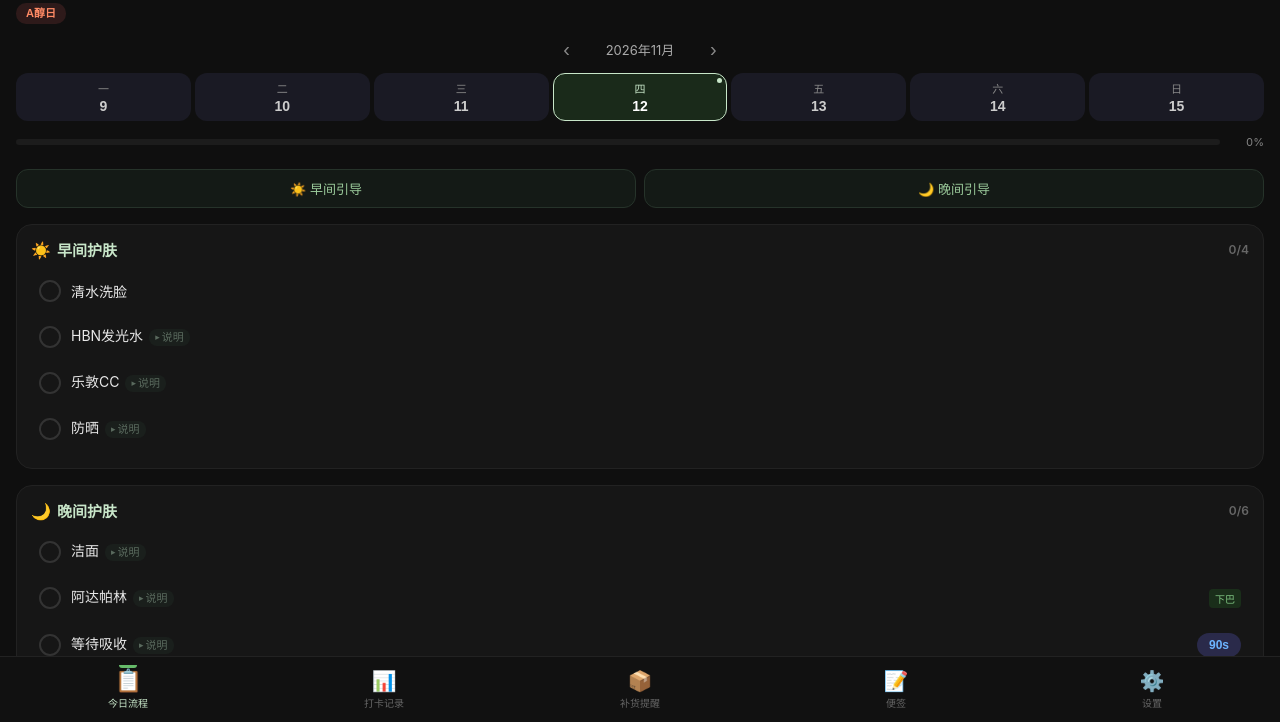
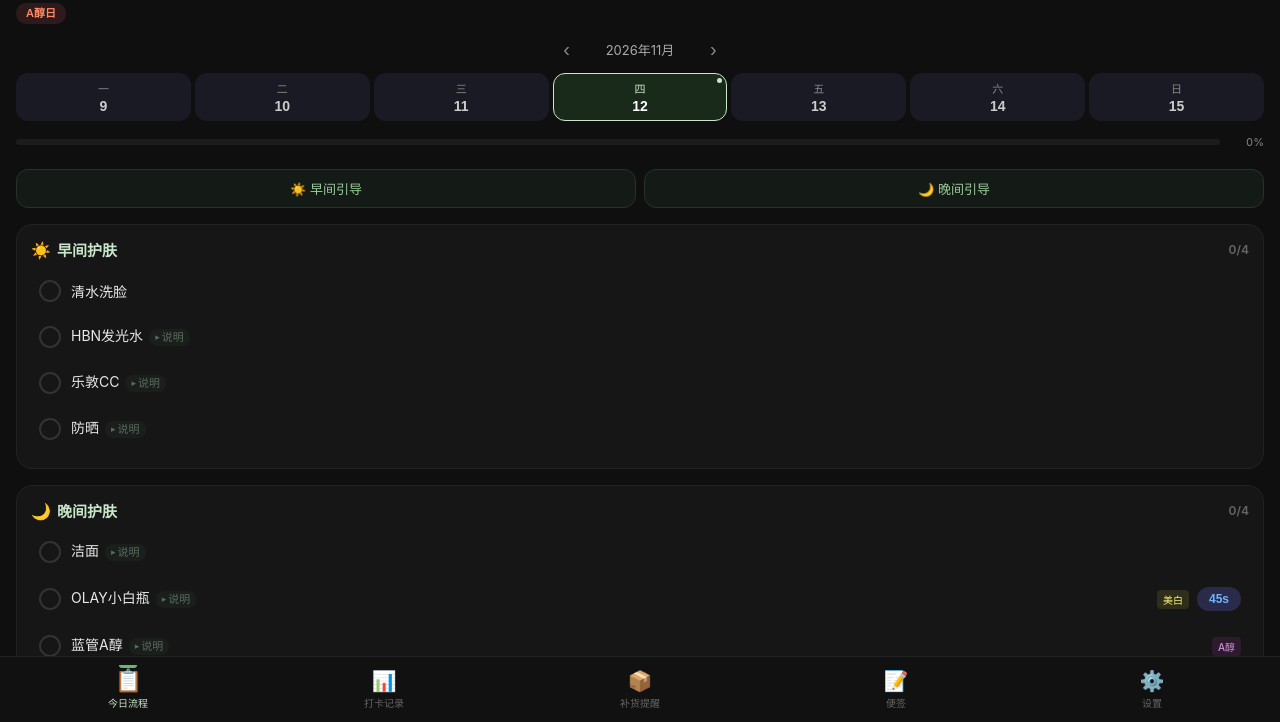
Before and after one commit to lynnetterivetwf492-crypto/skincare, a plain HTML site: page index.html in a window 1280 px wide. Shown: the part 78-800 px from the top of the page. Drawn offline with Linux system fonts and the light colour scheme.

Commit message:
Add files via upload

```diff
--- a/index.html
+++ b/index.html
@@ -570,10 +570,10 @@ body.light .note-peek.empty { color: #8a9199; }
 const dayNames = ['周日','周一','周二','周三','周四','周五','周六'];
 const dayShort = ['日','一','二','三','四','五','六'];
 const dayTypes = {
-  0: { text: '修复日', class: 'rest' },
+  0: { text: '维A酸日', class: 'active' },
   1: { text: 'A醇日', class: 'active' },
   2: { text: '水杨酸日', class: 'exfol' },
-  3: { text: '修复日', class: 'rest' },
+  3: { text: '维A酸日', class: 'active' },
   4: { text: 'A醇日', class: 'active' },
   5: { text: '清洁日', class: 'mild' },
   6: { text: 'A醇日', class: 'active' }
@@ -590,12 +590,11 @@ const routines = {
     0: [
       { name: '洁面', note: '洗面奶' },
       { name: 'OLAY小白瓶', note: '烟酰胺精华，等吸收后再涂下一步', timer: 45, timerLabel: '45s', tag: 'bright', tagText: '美白' },
+      { name: '维A酸乳膏', note: '只点涂下巴凸起处，薄薄一层，别全脸涂' },
       { name: 'B5修复霜', note: '薄涂一层' }
     ],
     1:     [
       { name: '洁面', note: '洗面奶' },
-      { name: '阿达帕林', note: '薄涂下巴，只涂下巴', tag: 'adapalene', tagText: '下巴' },
-      { name: '等待吸收', note: '阿达帕林吸收后再涂下一步', timer: 90, timerLabel: '90s' },
       { name: 'OLAY小白瓶', note: '烟酰胺精华，等吸收后再涂下一步', timer: 45, timerLabel: '45s', tag: 'bright', tagText: '美白' },
       { name: '蓝管A醇', note: '全脸涂，避开下巴和眼周', tag: 'retinol', tagText: 'A醇' },
       { name: 'B5修复霜', note: '薄涂一层' }
@@ -609,12 +608,11 @@ const routines = {
     3: [
       { name: '洁面', note: '洗面奶' },
       { name: 'OLAY小白瓶', note: '烟酰胺精华，等吸收后再涂下一步', timer: 45, timerLabel: '45s', tag: 'bright', tagText: '美白' },
+      { name: '维A酸乳膏', note: '只点涂下巴凸起处，薄薄一层，别全脸涂' },
       { name: 'B5修复霜', note: '薄涂一层' }
     ],
     4:     [
       { name: '洁面', note: '洗面奶' },
-      { name: '阿达帕林', note: '薄涂下巴，只涂下巴', tag: 'adapalene', tagText: '下巴' },
-      { name: '等待吸收', note: '阿达帕林吸收后再涂下一步', timer: 90, timerLabel: '90s' },
       { name: 'OLAY小白瓶', note: '烟酰胺精华，等吸收后再涂下一步', timer: 45, timerLabel: '45s', tag: 'bright', tagText: '美白' },
       { name: '蓝管A醇', note: '全脸涂，避开下巴和眼周', tag: 'retinol', tagText: 'A醇' },
       { name: 'B5修复霜', note: '薄涂一层' }
@@ -628,8 +626,6 @@ const routines = {
     ],
     6:     [
       { name: '洁面', note: '洗面奶' },
-      { name: '阿达帕林', note: '薄涂下巴，只涂下巴', tag: 'adapalene', tagText: '下巴' },
-      { name: '等待吸收', note: '阿达帕林吸收后再涂下一步', timer: 90, timerLabel: '90s' },
       { name: 'OLAY小白瓶', note: '烟酰胺精华，等吸收后再涂下一步', timer: 45, timerLabel: '45s', tag: 'bright', tagText: '美白' },
       { name: '蓝管A醇', note: '全脸涂，避开下巴和眼周', tag: 'retinol', tagText: 'A醇' },
       { name: 'B5修复霜', note: '薄涂一层' }
@@ -644,7 +640,7 @@ let activeTab = 'routine';
 let activeTimers = {};
 let viewingRecordDate = null;
 let lastDayKey = todayStr();
-const APP_VERSION = 'v14';
+const APP_VERSION = 'v15';
 const APP_KEY_RE = /^(\d{4}-\d{2}-\d{2}(_timer|_steps)?|restock_data|skincare_notes|skincare_skin|skincare_routine|skincare_reminder|skincare_theme)$/;
 
 /* ====== 日期工具 ====== */
@@ -745,8 +741,8 @@ const STEP_TO_PRODUCT = {
   'OLAY小白瓶': 'OLAY小白瓶',
   '蓝管A醇': '蓝管A醇',
   'B5修复霜': 'B5修复霜',
-  '阿达帕林': '阿达帕林',
   '水杨酸棉片': 'Stridex棉片',
+  '维A酸乳膏': '维A酸乳膏',
   '泥膜敷T区': '红之植酸泥膜'
 };
 
@@ -758,8 +754,8 @@ const DEFAULT_RESTOCK = [
   { name: 'OLAY小白瓶', status: 'ok', usageCount: 0, usageHistory: [] },
   { name: '蓝管A醇', status: 'ok', usageCount: 0, usageHistory: [] },
   { name: 'B5修复霜', status: 'ok', usageCount: 0, usageHistory: [] },
-  { name: '阿达帕林', status: 'ok', usageCount: 0, usageHistory: [] },
   { name: 'Stridex棉片', status: 'ok', usageCount: 0, usageHistory: [] },
+  { name: '维A酸乳膏', status: 'ok', usageCount: 0, usageHistory: [] },
   { name: '红之植酸泥膜', status: 'ok', usageCount: 0, usageHistory: [] }
 ];
 
@@ -784,7 +780,7 @@ function getRestockData() {
       return obj;
     }).filter(item => {
       // 色修已从流程中移除，清掉历史残留条目
-      if (item.name === '修丽可色修') { needSave = true; return false; }
+      if (item.name === '修丽可色修' || item.name === '阿达帕林') { needSave = true; return false; }
       return true;
     });
     if (needSave) localStorage.setItem('restock_data', JSON.stringify(migrated));
--- a/sw.js
+++ b/sw.js
@@ -4,7 +4,7 @@
  *  - 页面导航（navigate）→ 网络优先，失败回退缓存（保证能拿到新版本）
  *  - 静态资源 → 先返回缓存，同时后台更新（stale-while-revalidate）
  */
-const CACHE_NAME = 'skincare-v22';
+const CACHE_NAME = 'skincare-v25';
 const ASSETS = [
   './',
   './index.html',
```
